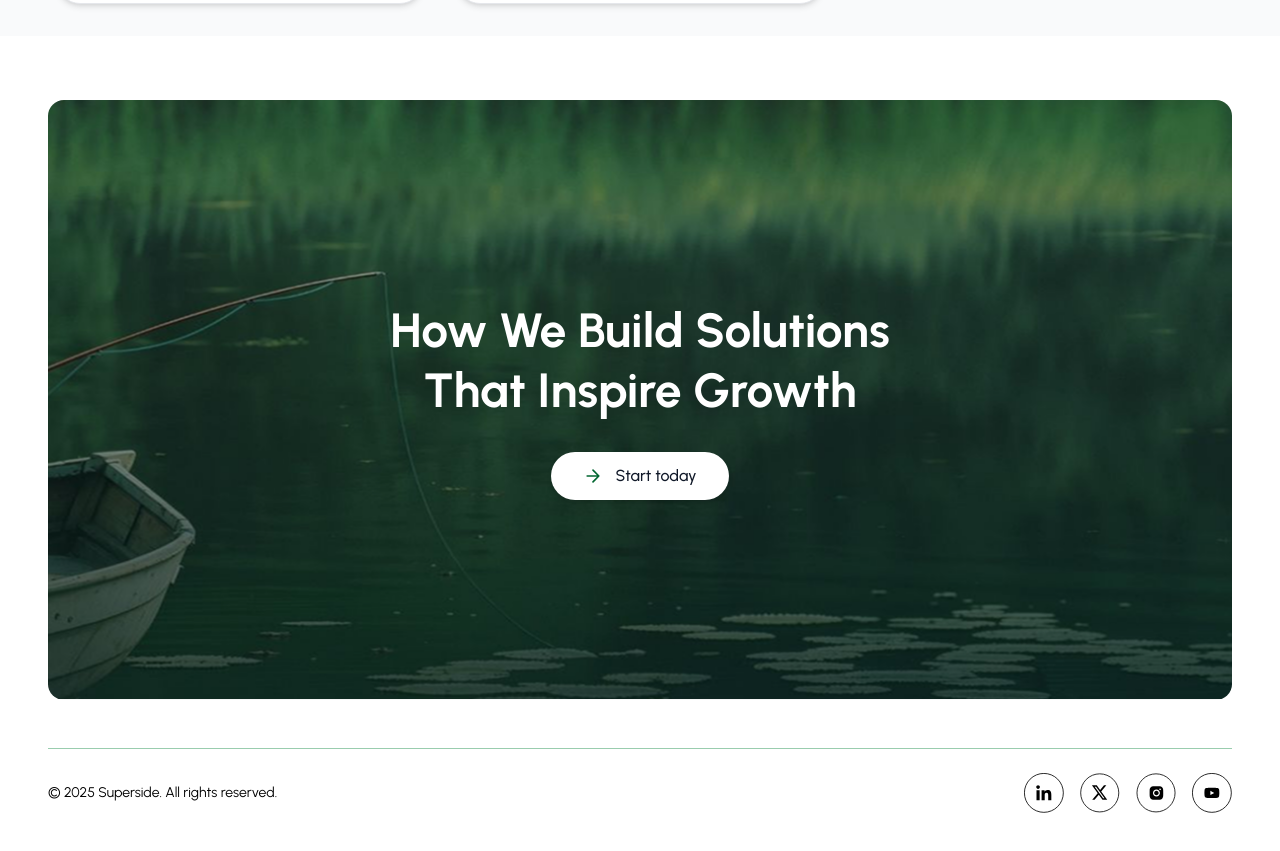
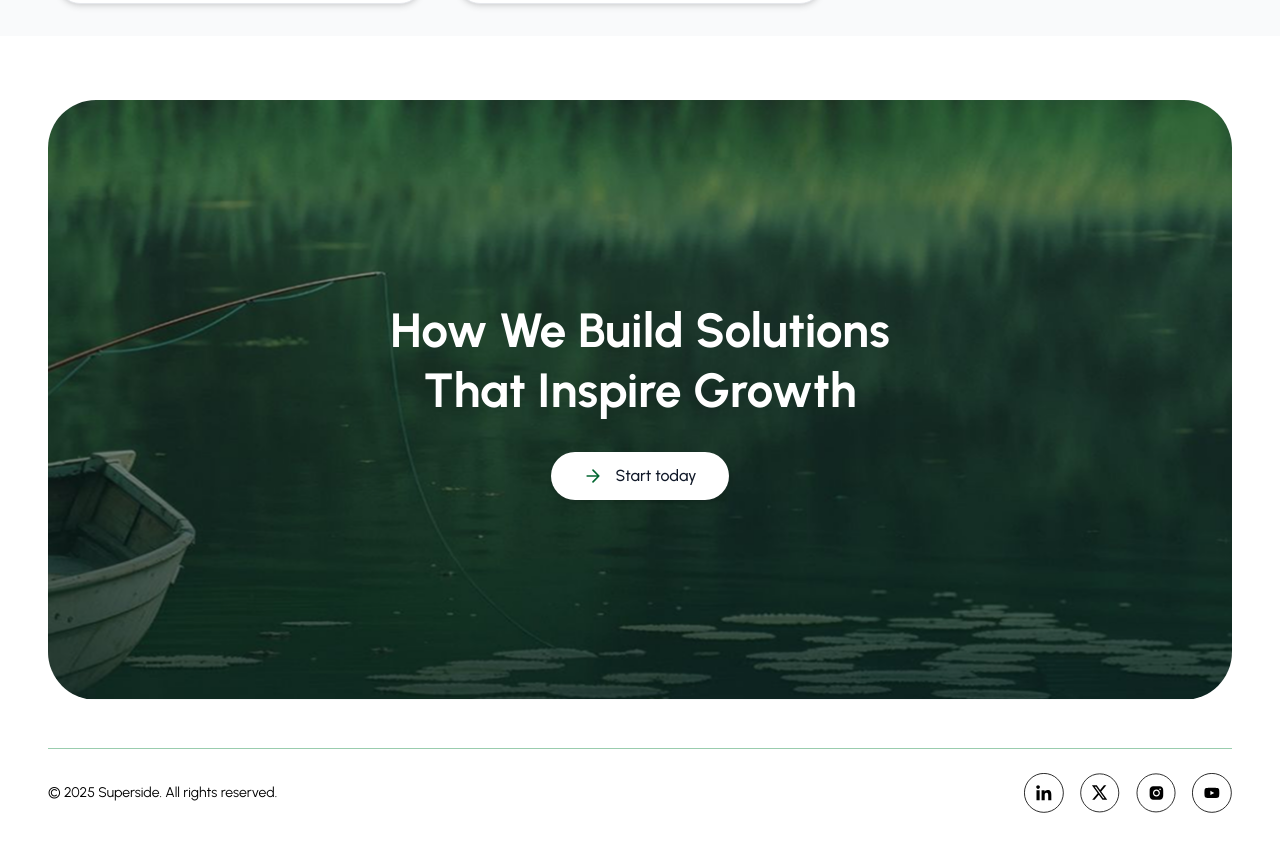
Before and after one commit to abrarkhalidofficial/Refly2025, a Next.js app: page / in a window 1280 px wide. Shown: the part 4873-5724 px from the top of the page. Built offline with nearby package versions, Linux system fonts and the light colour scheme.

Commit message:
Update footer.tsx

```diff
--- a/components/footer.tsx
+++ b/components/footer.tsx
@@ -11,7 +11,7 @@ export default function Footer() {
         whileInView={{ opacity: 1, y: 0 }}
         transition={{ duration: 1, ease: "easeOut" }}
         viewport={{ once: true }}
-        className="bg-gradient-to-r from-green-800 to-green-900 rounded-2xl p-16 text-center relative overflow-hidden flex flex-col items-center justify-center"
+        className="bg-gradient-to-r from-green-800 to-green-900 rounded-[3rem] p-16 text-center relative overflow-hidden flex flex-col items-center justify-center"
         style={{
           backgroundImage: `url('/footerBackground.png')`,
           backgroundSize: "cover",
```
